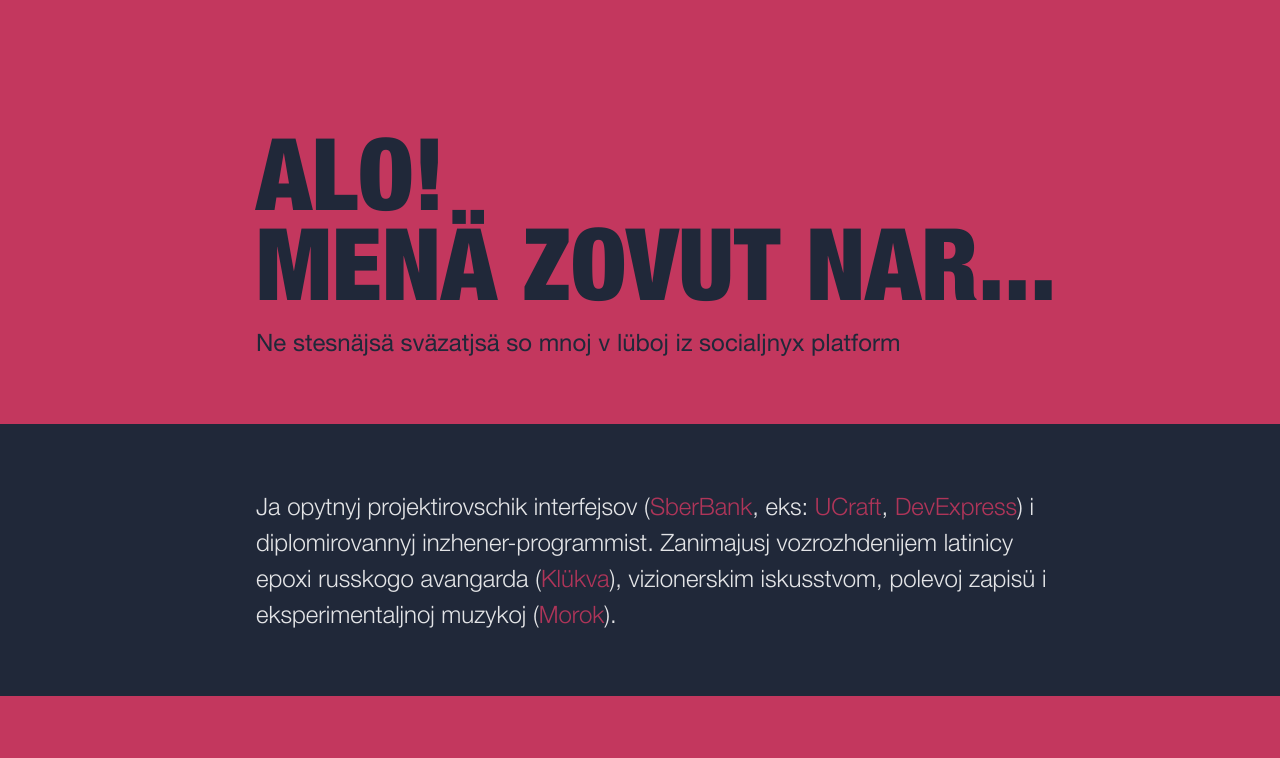
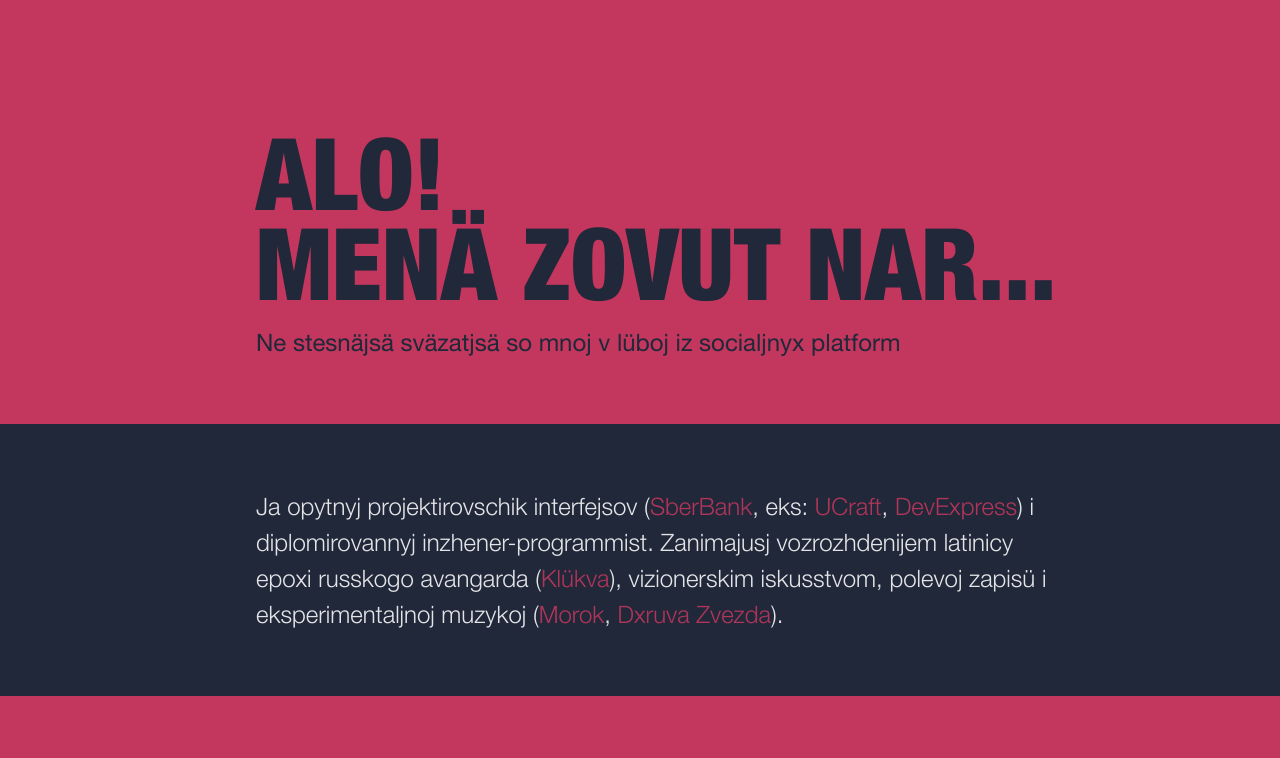
Before and after one commit to narlewinsky/narlewinsky.github.io, a React (Create React App) app: page / in a window 1280 px wide. Shown: the top 758 px of the page. Built offline with nearby package versions, Linux system fonts and the light colour scheme.

Commit message:
Update App.js

```diff
--- a/src/App.js
+++ b/src/App.js
@@ -41,7 +41,7 @@ function App() {
             <div className="Container-Blue">
                 <p className="Caption-Description-Extended">
                 Ja opytnyj projektirovschik interfejsov (<a href="http://sberbank.ru" target="_blank">SberBank</a>, eks: <a href="http://ucraft.com" target="_blank">UCraft</a>, <a href="http://devexpress.com" target="_blank">DevExpress</a>) i diplomirovannyj inzhener-programmist.
-                Zanimajusj vozrozhdenijem latinicy epoxi russkogo avangarda (<a href="http://narlewinsky.online/klukva-translator" target="_blank">Klükva</a>), vizionerskim iskusstvom, polevoj zapisü i eksperimentaljnoj muzykoj (<a href="https://narlewinsky.bandcamp.com/album/oda-m-rtvyx" target="_blank">Morok</a>).
+                Zanimajusj vozrozhdenijem latinicy epoxi russkogo avangarda (<a href="http://narlewinsky.online/klukva-translator" target="_blank">Klükva</a>), vizionerskim iskusstvom, polevoj zapisü i eksperimentaljnoj muzykoj (<a href="https://narlewinsky.bandcamp.com/album/oda-m-rtvyx" target="_blank">Morok</a>, <a href="https://narlewinsky.bandcamp.com/album/znamenije" target="_blank">Dxruva Zvezda</a>).
                 </p>
             </div>
             <div className="Container-Red">
```
